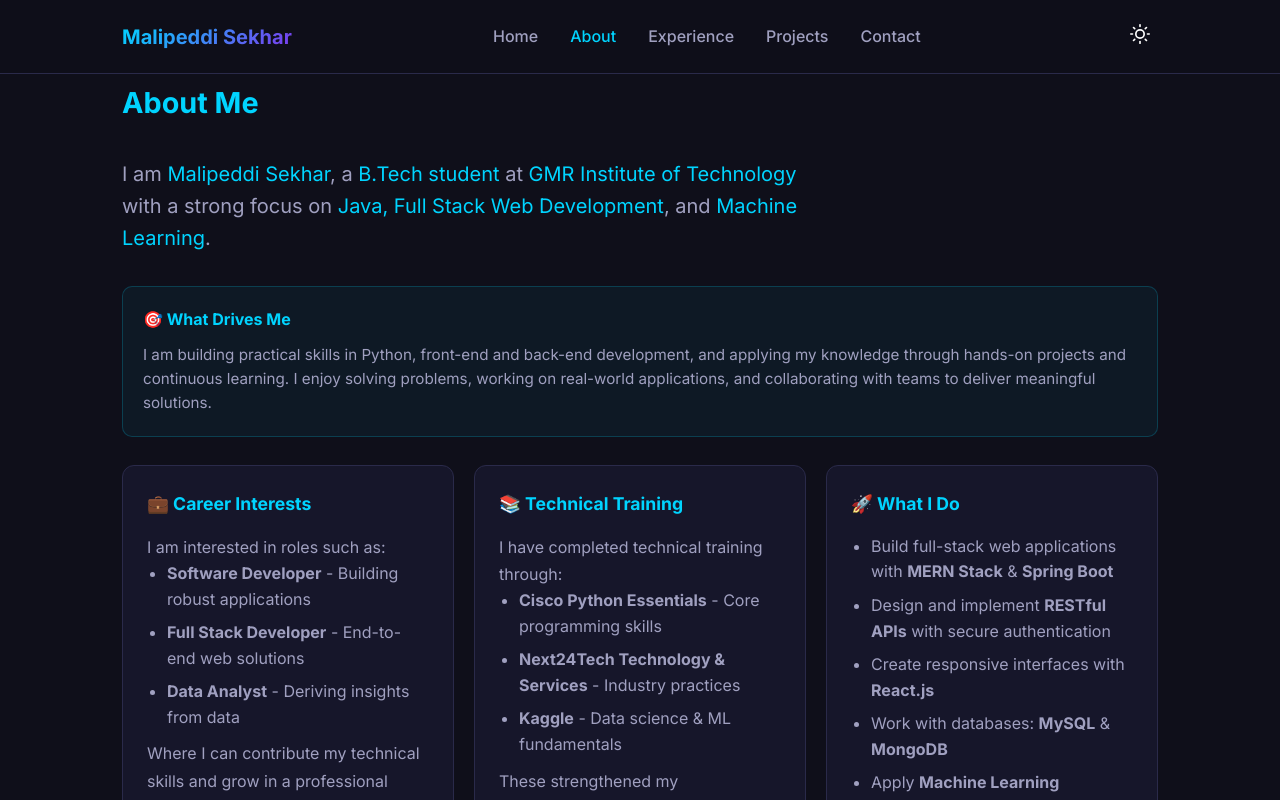
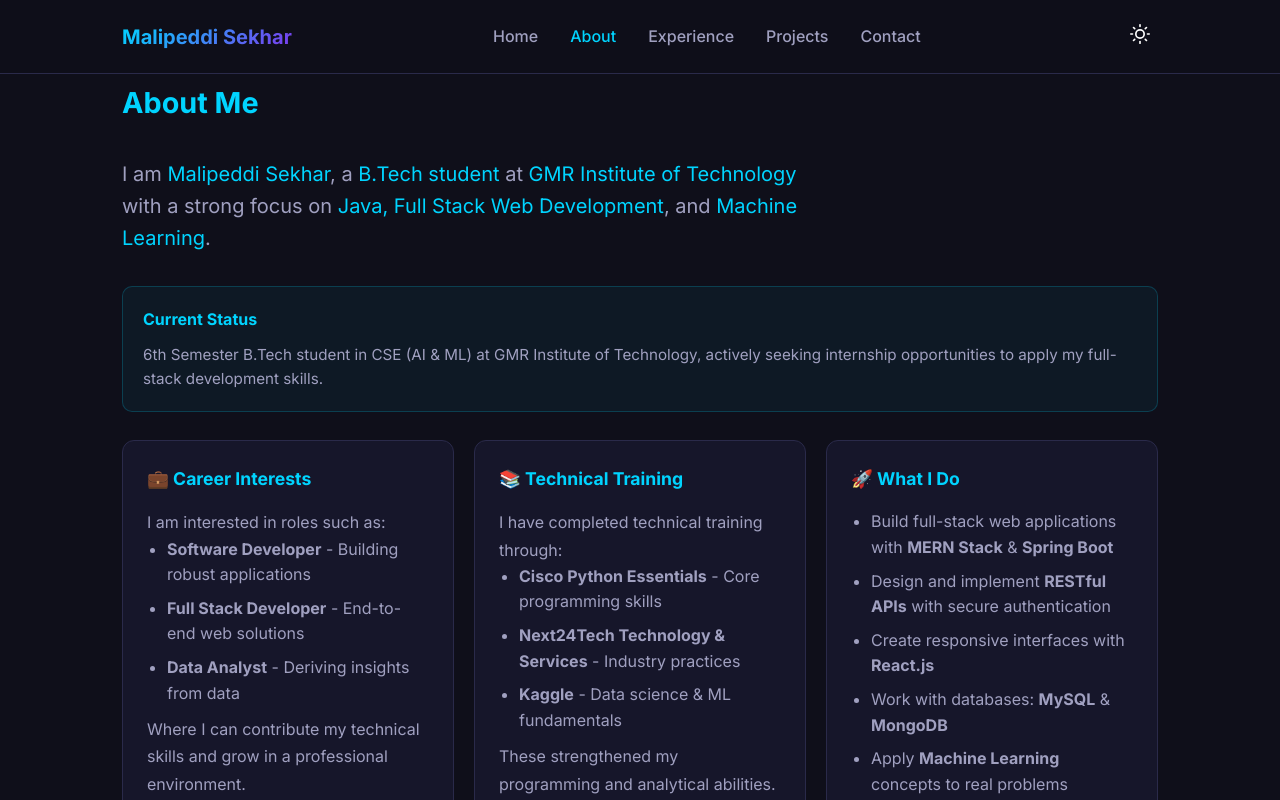
Before and after one commit to malipeddisekhar/sekhar-portfolio, a React (Create React App) app in the folder client/: page /about in a window 1280 px wide. Shown: the top 800 px of the page. Built offline with nearby package versions, Linux system fonts and the light colour scheme; no server answers.

Commit message:
Restore Current Status section

```diff
--- a/client/src/pages/About.jsx
+++ b/client/src/pages/About.jsx
@@ -74,8 +74,8 @@ function About() {
 
           {/* Current Status */}
           <div className="status-card">
-            <h3>🎯 What Drives Me</h3>
-            <p>I am building practical skills in Python, front-end and back-end development, and applying my knowledge through hands-on projects and continuous learning. I enjoy solving problems, working on real-world applications, and collaborating with teams to deliver meaningful solutions.</p>
+            <h3>Current Status</h3>
+            <p>6th Semester B.Tech student in CSE (AI & ML) at GMR Institute of Technology, actively seeking internship opportunities to apply my full-stack development skills.</p>
           </div>
 
           <div className="about-details">
```
